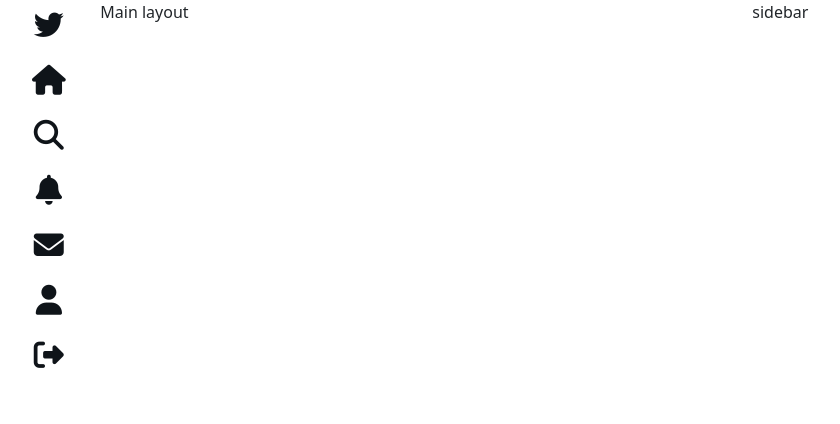
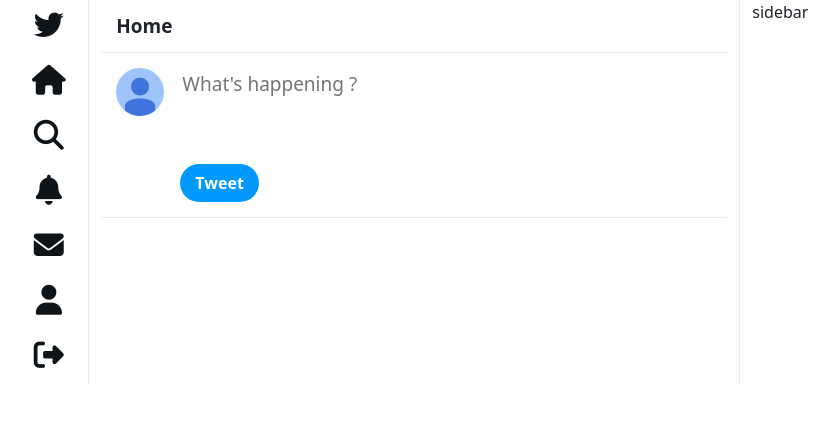
Before and after one commit to amulagrawal02/twitter_clone, a Node server app: page / in a window 1280 px wide. Shown: the top 424 px of the page, without its empty margins (117-957 px from the left). Run offline with Node 20, Linux system fonts and the light colour scheme; some libraries are stand-ins or nearby versions.

Commit message:
create post template
Signed-off-by: Amul Agrawal <amulagrawal32@gmail.com>

```diff
--- a/public/css/main.css
+++ b/public/css/main.css
@@ -1,6 +1,9 @@
 :root {
   --twitter-color: #0099ff;
+  --lightBlue: #0d7dc4;
   --buttonHoverBg: #d4edff;
+  --lightGrey: rgb(230, 236, 240);
+  --spacing: 15px;
 }
 
 nav {
@@ -24,3 +27,67 @@ nav a:hover {
   background-color: var(--buttonHoverBg);
   border-radius: 50%;
 }
+
+.main-layout {
+  border-left: 1px solid var(--lightGrey);
+  border-right: 1px solid var(--lightGrey);
+  display: flex;
+  flex-direction: column;
+}
+
+.titleContainer {
+  height: 53px;
+  padding: 0 var(--spacing);
+  border-bottom: 1px solid var(--lightGrey);
+  display: flex;
+  align-items: center;
+  flex-shrink: 0;
+  font-size: 19px;
+  font-weight: 800;
+  margin: 0;
+}
+.titleContainer h1 {
+  flex: 1;
+}
+
+.postContainer {
+  display: flex;
+  padding: var(--spacing);
+  border-bottom: 1px solid var(--lightGrey);
+  flex-shrink: 0;
+}
+userImageContainer {
+  width: 48px;
+  height: 48px;
+}
+.userImageContainer img {
+  width: 48px;
+  border-radius: 50%;
+  background-color: white;
+}
+.textareaContainer {
+  margin-left: 16px;
+  flex: 1;
+}
+.textareaContainer textarea {
+  width: 100%;
+  resize: none;
+  border: none;
+  font-size: 19px;
+}
+
+textarea:focus {
+  outline: none;
+}
+
+#submitPostButton {
+  background-color: var(--twitter-color);
+  color: white;
+  border: none;
+  border-radius: 40px;
+  padding: 7px 15px;
+  font-weight: 700;
+}
+#submitPostButton:hover {
+  background-color: var(--lightBlue);
+}
--- a/views/layouts/main-layout.ejs
+++ b/views/layouts/main-layout.ejs
@@ -11,7 +11,19 @@
             <a href="#"><i class="fas fa-user"></i></a>
             <a href="#"><i class="fas fa-sign-out-alt"></i></a>
         </nav>
-        <div class="main-layout col-10 col-md-8 col-lg-6">Main layout</div>
+        <div class="main-layout col-10 col-md-8 col-lg-6">
+            <h1 class="fw-bold titleContainer">Home</h1>
+            <div class="mb-3 postContainer">
+                <div class="userImageContainer">
+                    <img src="/images/profilePic.jpeg" alt="user-profile-pic">
+                </div>
+                <div class="textareaContainer">
+                    <textarea id="post-text" cols="30" rows="3" placeholder="What's happening ? "></textarea>
+                    <button id="submitPostButton">Tweet</button>
+                </div>
+            </div>
+
+        </div>
         <div class="sidebar d-none d-md-block col-md-2 col-lg-4">
             sidebar
         </div>
```
Also changed, not shown: public/images/profilePic.jpeg (added).
